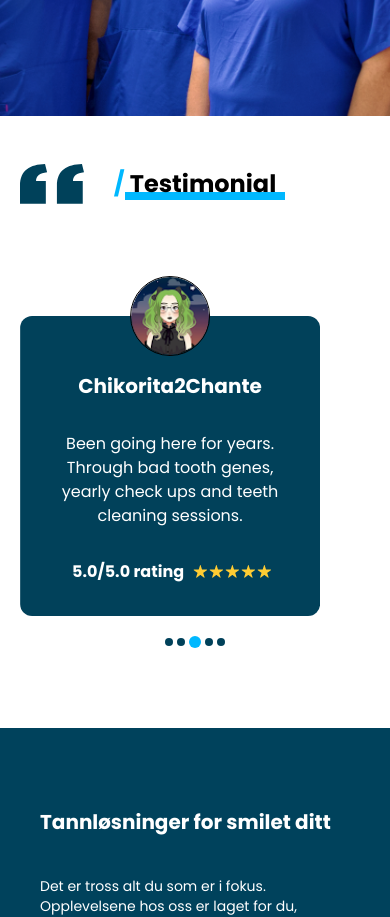
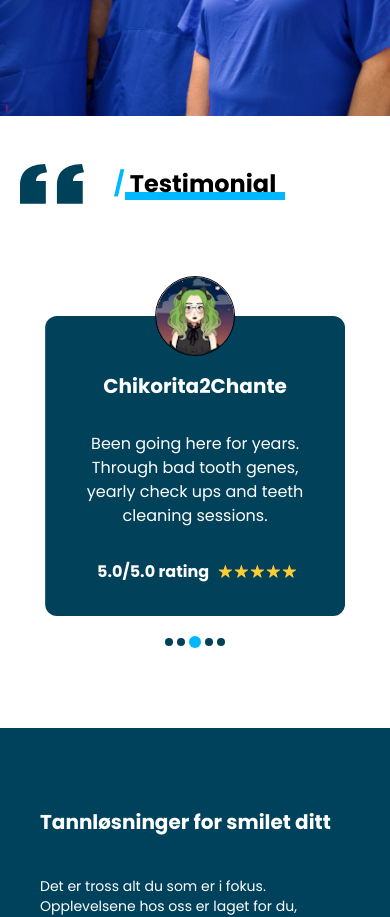
Before and after one commit to MastooraTurkmen/tannglege-engen-as, a Next.js app: page / in a window 390 px wide. Shown: the part 4040-4957 px from the top of the page. Built offline with nearby package versions, Linux system fonts and the light colour scheme; a web font is replaced by a local one.

Commit message:
fixed some bugs :)

```diff
--- a/components/Testimonial.jsx
+++ b/components/Testimonial.jsx
@@ -71,7 +71,7 @@ const Testimonial = () => {
   };
 
   return (
-    <div className="sm:m-10 lg:m-14 2xl:m-20 my-5">
+    <div className="sm:m-10 lg:m-14 2xl:m-20 my-5 overflow-hidden">
       <div className="relative">
         <img
           src="/svg/testimonial.svg"
@@ -85,7 +85,7 @@ const Testimonial = () => {
           </h1>
         </div>
       </div>
-      <div className="flex justify-between items-center relative p-5">
+      <div className="flex justify-center md:justify-between items-center relative p-5">
         {!hidArrows && (
           <IoIosArrowDropleftCircle
             onClick={prevBtn}
```
